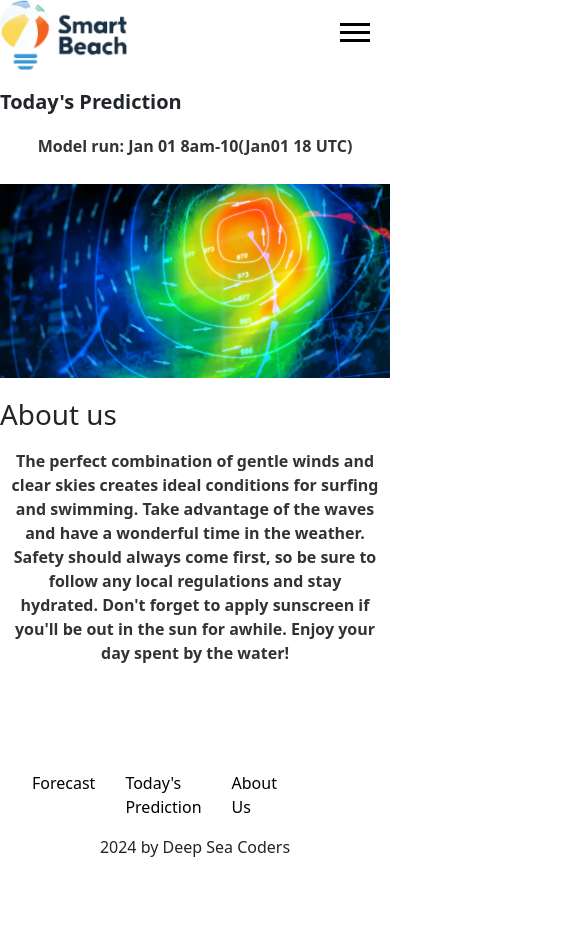
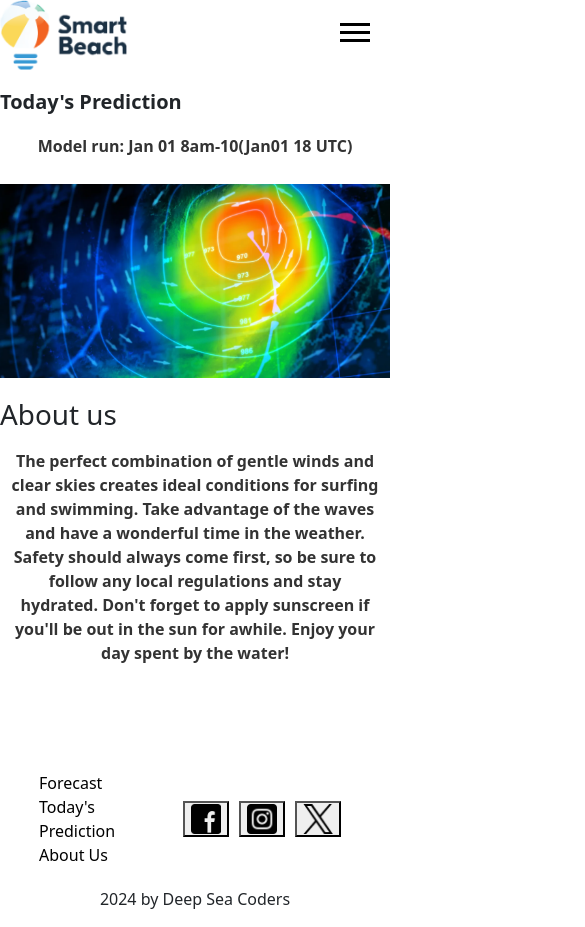
Before and after one commit to Dimitrius504/smartbeachrepo, a React (Create React App) app in the folder smartbeach-project-prototype/: page /live in a window 390 px wide. Shown: the top 927 px of the page, 585 px wide, since content can reach past the window. Before the commit the page ends 875 px from the top, so only its background shows below. Built offline with nearby package versions, Linux system fonts and the light colour scheme.

Commit message:
Updated App.css, Live.js, and Footer.js

```diff
--- a/smartbeach-project-prototype/src/App.css
+++ b/smartbeach-project-prototype/src/App.css
@@ -467,6 +467,31 @@ nav {
   .cover > h1 {
     font-size: 1.5rem;
   }
+  .footer {
+    display: flex;
+    flex-direction: column;
+    align-items: center;
+  }
+
+  .footer-line-one {
+    display: flex;
+    justify-content: space-between;
+    width: 80%;
+  }
+
+  .footer-nav,
+  .SNS-icon {
+    list-style-type: none;
+    padding: 0;
+    margin: 0;
+  }
+
+  .SNS-icon li,
+  .footer-nav li {
+    display: inline-block;
+    margin-right: 10px;
+  }
+
 }
 /* Styling for Live page */
 
@@ -520,11 +545,7 @@ nav {
   font-weight: bold;
   color: #333;
 }
-.footer-nav, .SNS-icon {
-  display: flex;
-  list-style: none;
 
-}
 /* Media query for smaller devices */
 @media (max-width: 600px) {
   /* Adjustments for smaller screens */
@@ -538,20 +559,36 @@ nav {
     font-size: 16px;
     padding: 10px;
   }
+
+  .footer {
+    display: flex;
+    flex-direction: column;
+    align-items: center;
   }
 
+  .footer-line-one {
+    display: flex;
+    justify-content: space-between;
+    width: 80%;
+  }
 
+  .footer-nav,
+  .SNS-icon {
+    list-style-type: none;
+    padding: 0;
+    margin: 0;
+  }
 
-.SNS-icon {
-  float: right;
-  margin-left: 500px;
-}
-.SNS-icon li {
+  .SNS-icon li,
+  .footer-nav li {
+    display: inline-block;
     margin-right: 10px;
   }
+
   .SNS-icon img {
     height: 30px;
   }
+
 #content-container, #forecast-page{
  margin-bottom: 80px;
 }
@@ -568,15 +605,52 @@ id #forecast-page {
   flex: 1;
 }
 
-.footer-line-one{
+}
+.footer {
   display: flex;
+  flex-direction: column;
+  align-items: center;
 }
-.footer p {
-  text-align: center;
 
+.footer-line-one {
+  display: flex;
+  justify-content: space-between;
+  width: 80%;
+  margin-bottom: 20px; /* Add space under footer line one */
 }
-.footer-nav li a{
-  margin-right: 30px;
+
+.footer-nav,
+.SNS-icon {
+  list-style-type: none;
+  padding: 0;
+  margin: 0;
+}
+
+.footer-nav li {
+  display: inline-block;
+  margin-right: 20px;
+}
+
+.footer-nav li a {
   text-decoration: none;
   color: black;
 }
+.SNS-icon {
+  display: flex;
+  align-items: center;
+}
+
+.SNS-icon li {
+  margin-right: 10px;
+}
+
+.SNS-icon img {
+  height: 30px;
+}
+
+@media (min-width: 768px) {
+  .footer-nav {
+    display: flex;
+    align-items: center;
+  }
+}
--- a/smartbeach-project-prototype/src/views/Live.js
+++ b/smartbeach-project-prototype/src/views/Live.js
@@ -9,7 +9,7 @@ function Live() {
           <h1 className="bold">Today's Prediction</h1>
           <p className="modelTime">Model run: Jan 01 8am-10(Jan01 18 UTC)</p>
           <img src={prediction} alt="prediction"/>
-          <h1>About us</h1>
+          <h1 id="about-us">About us</h1>
           <p>
             The perfect combination of gentle winds and clear skies creates
             ideal conditions for surfing and swimming. Take advantage of the
--- a/smartbeach-project-prototype/src/views/shared/Footer.js
+++ b/smartbeach-project-prototype/src/views/shared/Footer.js
@@ -10,7 +10,7 @@ function Footer() {
                 <ul className="footer-nav">
                     <li><a href="/forecast">Forecast</a></li>
                     <li><a href="/live">Today's Prediction</a></li>
-                    <li><a href="/about">About Us</a></li>
+                    <li><a href="/live#about-us">About Us</a></li>
                 </ul>
                 <ul className="SNS-icon">
                     <li><button><img src={facebook} alt="Facebook-Logo" id="facebook" /></button></li>
```
Lines whose indentation alone changed are shown as unchanged.
